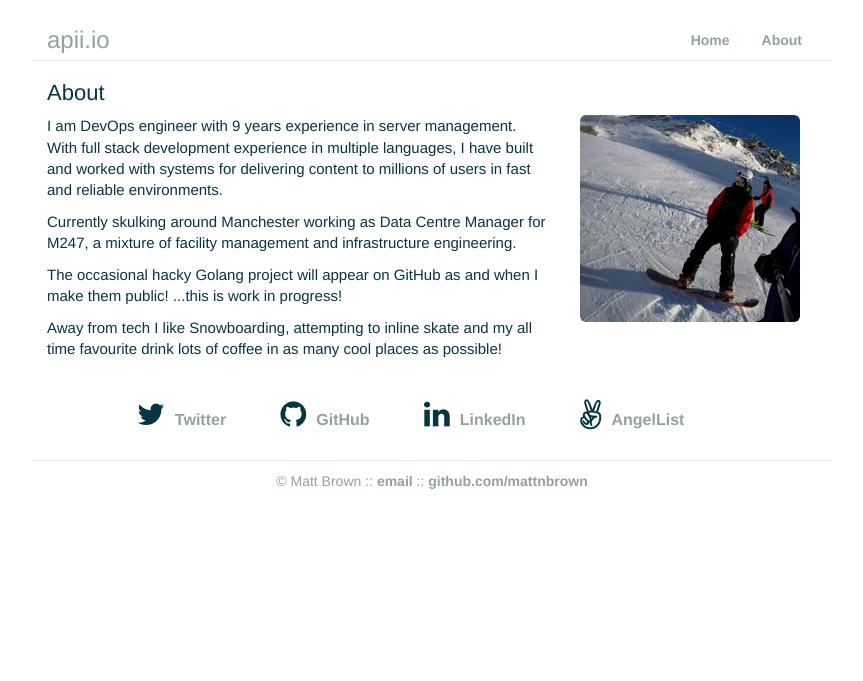
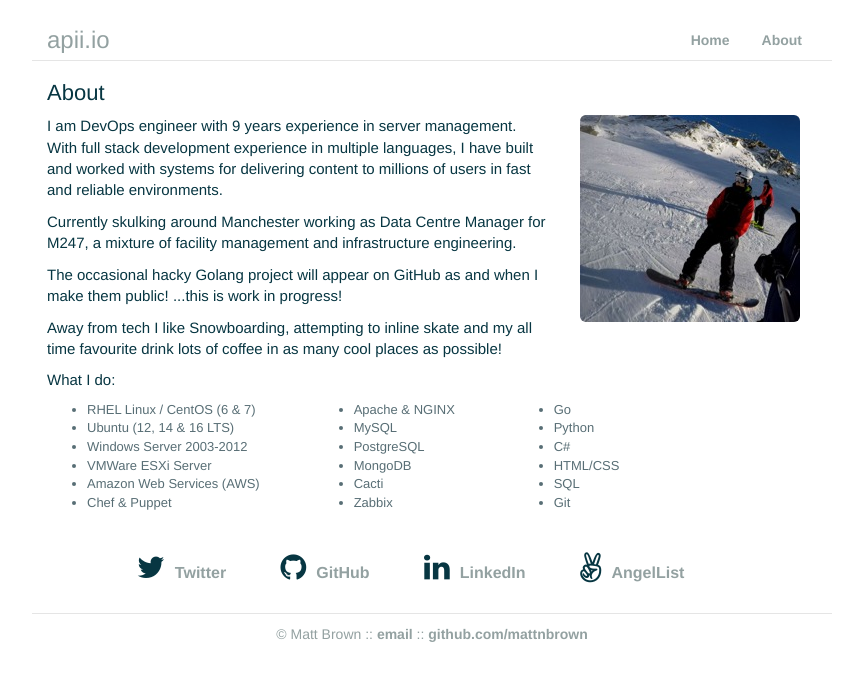
Before and after one commit to mattnbrown/mattnbrown.github.io, a Jekyll site: the page built from about/index.html, in a window 1280 px wide. Shown: the top 681 px of the page, without its empty margins (208-1071 px from the left). Built offline with Jekyll 4.4.1, drawn with Linux system fonts in a browser that asks for light colours.

Commit message:
general updates

```diff
--- a/about/index.html
+++ b/about/index.html
@@ -10,8 +10,43 @@ title: apii.io | Matt Brown | About
 			<p>Currently skulking around Manchester working as Data Centre Manager for M247, a mixture of facility management and infrastructure engineering.</p>
 			<p>The occasional hacky Golang project will appear on GitHub as and when I make them public! ...this is work in progress!</p>
 			<p>Away from tech I like Snowboarding, attempting to inline skate and my all time favourite drink lots of coffee in as many cool places as possible!</p>
+			<p>What I do:</p>
 		</div>
   	<div class="col-xs-6 col-md-4"><img src="../assets/Obr2016.jpg" alt="..." class="img-rounded"></div>
+	</div>
+
+	<div class="row aboutdo">
+
+		<div class="col-xs-6 col-md-4">
+			<ul>
+				<li>RHEL Linux / CentOS (6 &amp; 7)</li>
+				<li>Ubuntu (12, 14 &amp; 16 LTS)</li>
+				<li>Windows Server 2003-2012</li>
+				<li>VMWare ESXi Server</li>
+				<li>Amazon Web Services (AWS)</li>
+				<li>Chef &amp; Puppet</li>
+			</ul>
+		</div>
+		<div class="col-xs-4 col-md-3">
+			<ul>
+				<li>Apache &amp; NGINX</li>
+				<li>MySQL</li>
+				<li>PostgreSQL</li>
+				<li>MongoDB</li>
+				<li>Cacti</li>
+				<li>Zabbix</li>
+			</ul>
+		</div>
+		<div class="col-xs-4 col-md-3">
+			<ul>
+				<li>Go</li>
+				<li>Python</li>
+				<li>C#</li>
+				<li>HTML/CSS</li>
+				<li>SQL</li>
+				<li>Git</li>
+			</ul>
+		</div>
 	</div>
 
 	<ul class="connections">
--- a/css/main.css
+++ b/css/main.css
@@ -76,6 +76,12 @@ ul.posts a:hover { text-decoration: underline; color: #b58900; }
     color: #073642;
 }
 
+.aboutdo {
+  text-decoration: none;
+  font-size: 13px;
+  color: #586e75;
+}
+
 ul.connections {
     margin: 30px auto 20px;
     font-size: 16px;
```
Also changed, not shown: _posts/2016-06-08-blog-created.md (+9 -0 lines).
